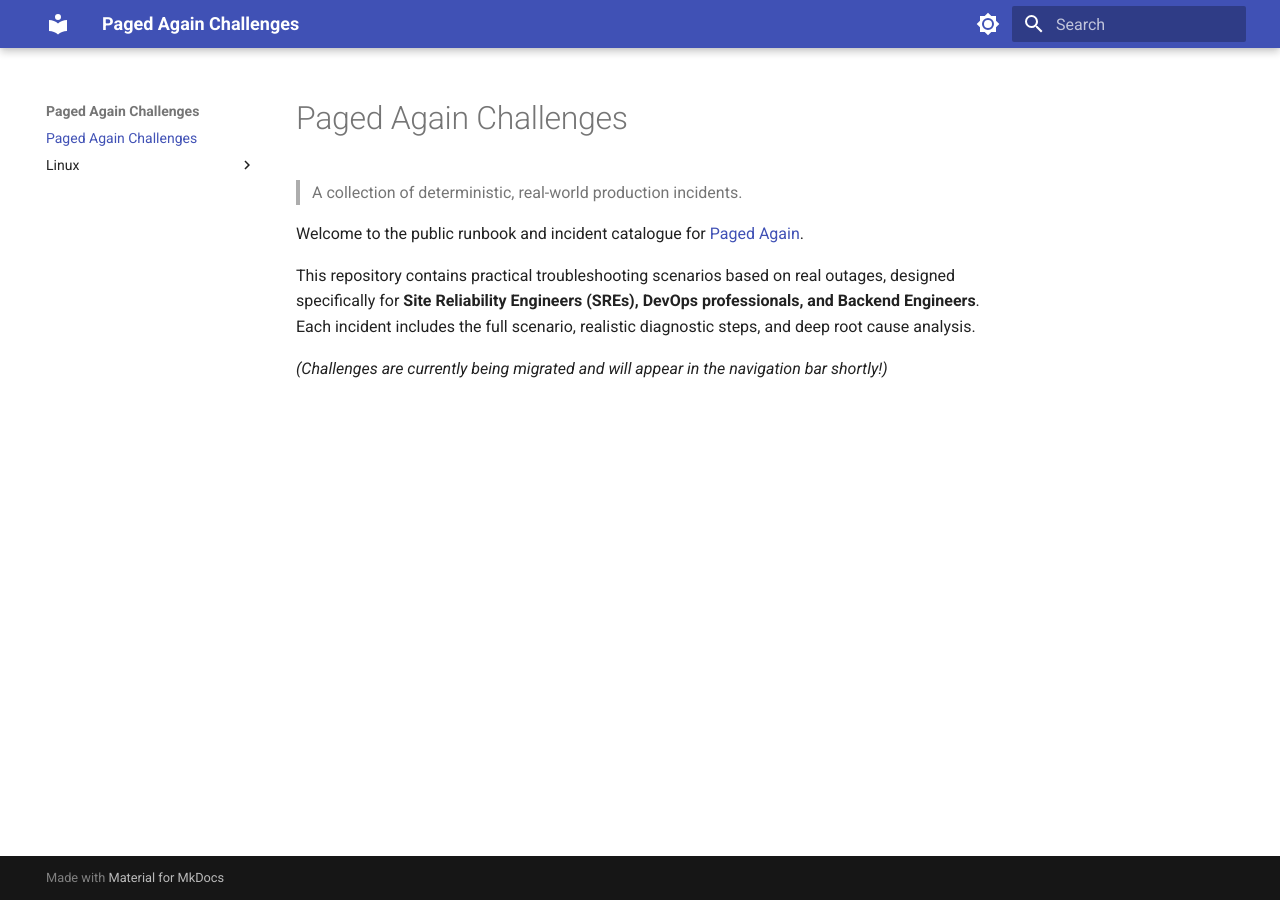
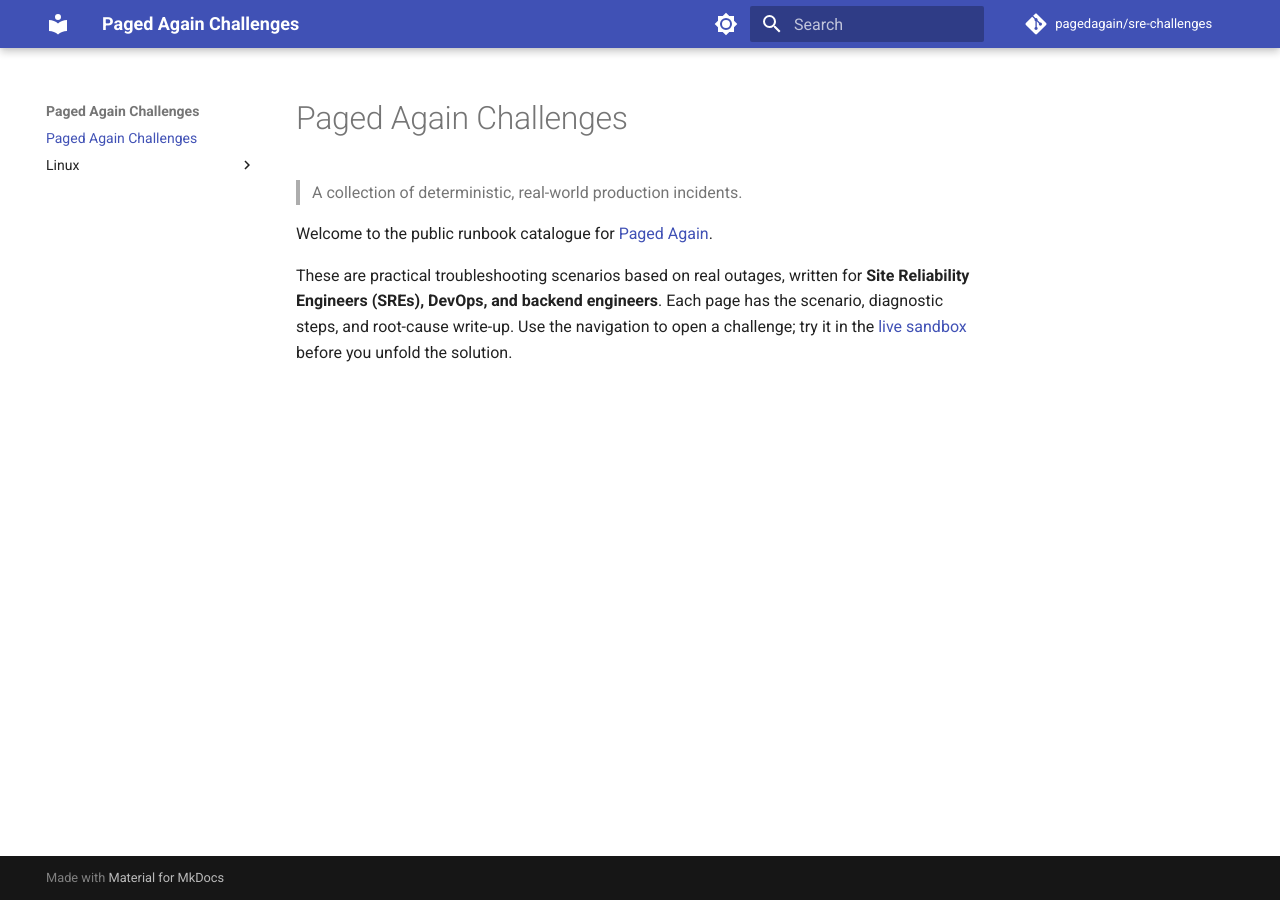
Before and after one commit to pagedagain/sre-challenges, an MkDocs documentation site: the page built from docs/index.md, in a window 1280 px wide. Built offline with MkDocs 1.6.1 and Material for MkDocs 9.7.7, drawn with Linux system fonts in a browser that asks for light colours; comment, search, counter and statistics services are not loaded.

```diff
--- a/docs/index.md
+++ b/docs/index.md
@@ -2,8 +2,6 @@
 
 > A collection of deterministic, real-world production incidents.
 
-Welcome to the public runbook and incident catalogue for [Paged Again](https://pagedagain.com).
+Welcome to the public runbook catalogue for [Paged Again](https://pagedagain.com).
 
-This repository contains practical troubleshooting scenarios based on real outages, designed specifically for **Site Reliability Engineers (SREs), DevOps professionals, and Backend Engineers**. Each incident includes the full scenario, realistic diagnostic steps, and deep root cause analysis.
-
-*(Challenges are currently being migrated and will appear in the navigation bar shortly!)*
+These are practical troubleshooting scenarios based on real outages, written for **Site Reliability Engineers (SREs), DevOps, and backend engineers**. Each page has the scenario, diagnostic steps, and root-cause write-up. Use the navigation to open a challenge; try it in the [live sandbox](https://pagedagain.com/incidents) before you unfold the solution.
--- /dev/null
+++ b/docs/stylesheets/extra.css
@@ -0,0 +1,15 @@
+.challenge-cta {
+  margin: 1.25rem 0 0.5rem;
+  padding: 1.1rem 1.25rem 1.25rem;
+  border: 1px solid var(--md-primary-fg-color--light, #7e56c2);
+  border-radius: 0.5rem;
+  background: color-mix(in srgb, var(--md-primary-fg-color) 12%, var(--md-default-bg-color));
+}
+
+.challenge-cta p {
+  margin-top: 0;
+}
+
+.challenge-cta .md-button {
+  margin: 0.75rem 0 0;
+}
--- a/mkdocs.yml
+++ b/mkdocs.yml
@@ -1,6 +1,8 @@
 site_name: Paged Again Challenges
 site_description: Real-world SRE and Linux production incidents.
 site_url: https://challenges.pagedagain.com
+repo_url: https://github.com/pagedagain/sre-challenges
+repo_name: pagedagain/sre-challenges
 theme:
   name: material
   palette:
@@ -16,7 +18,14 @@ theme:
       toggle:
         icon: material/brightness-4
         name: Switch to light mode
+plugins:
+  - search
+  - tags
+extra_css:
+  - stylesheets/extra.css
 markdown_extensions:
   - admonition
+  - attr_list
+  - md_in_html
   - pymdownx.details
   - pymdownx.superfences
```
Also changed, not shown: README.md (+15 -10 lines), docs/linux/disk-full.md (+37 -6 lines), 2 other files.
